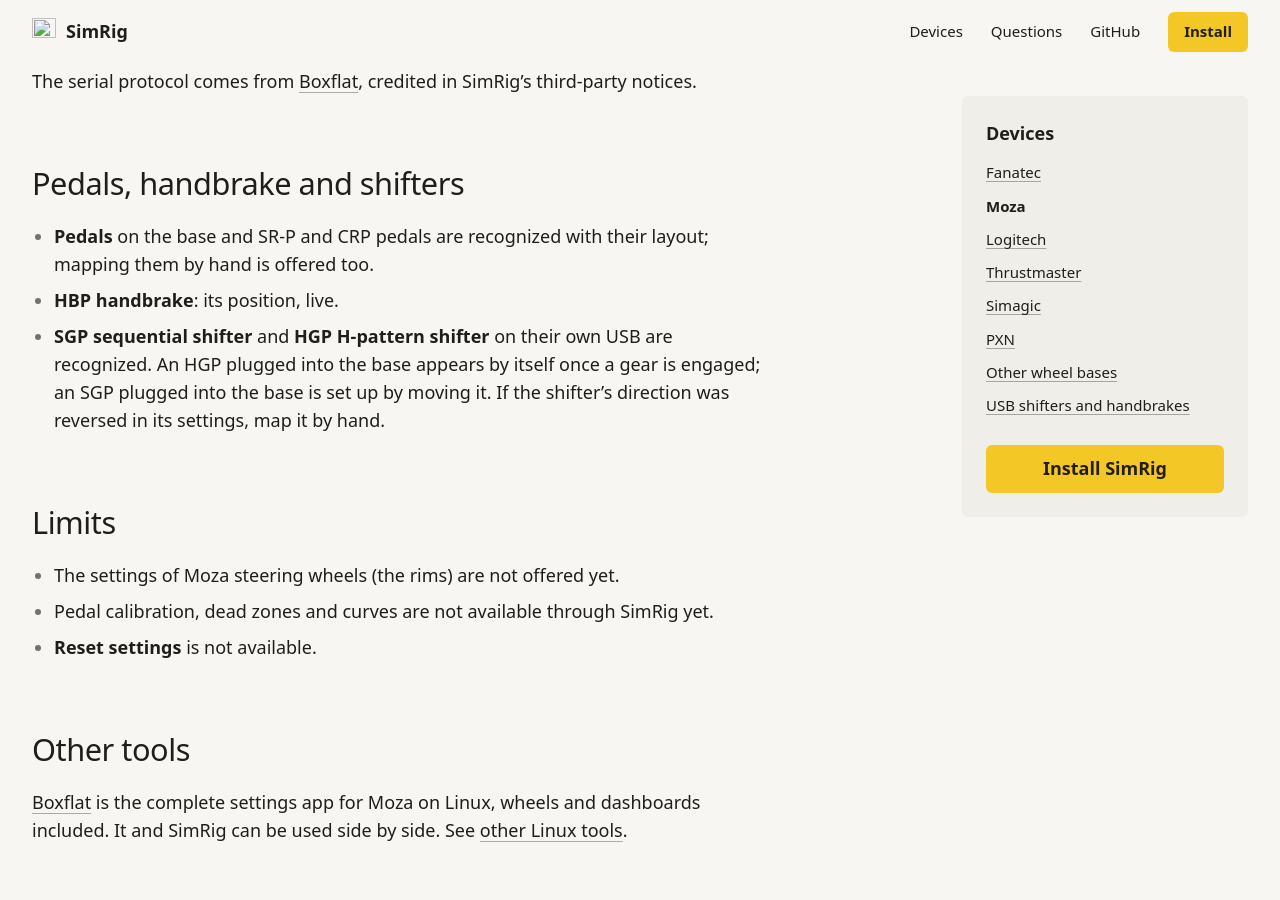
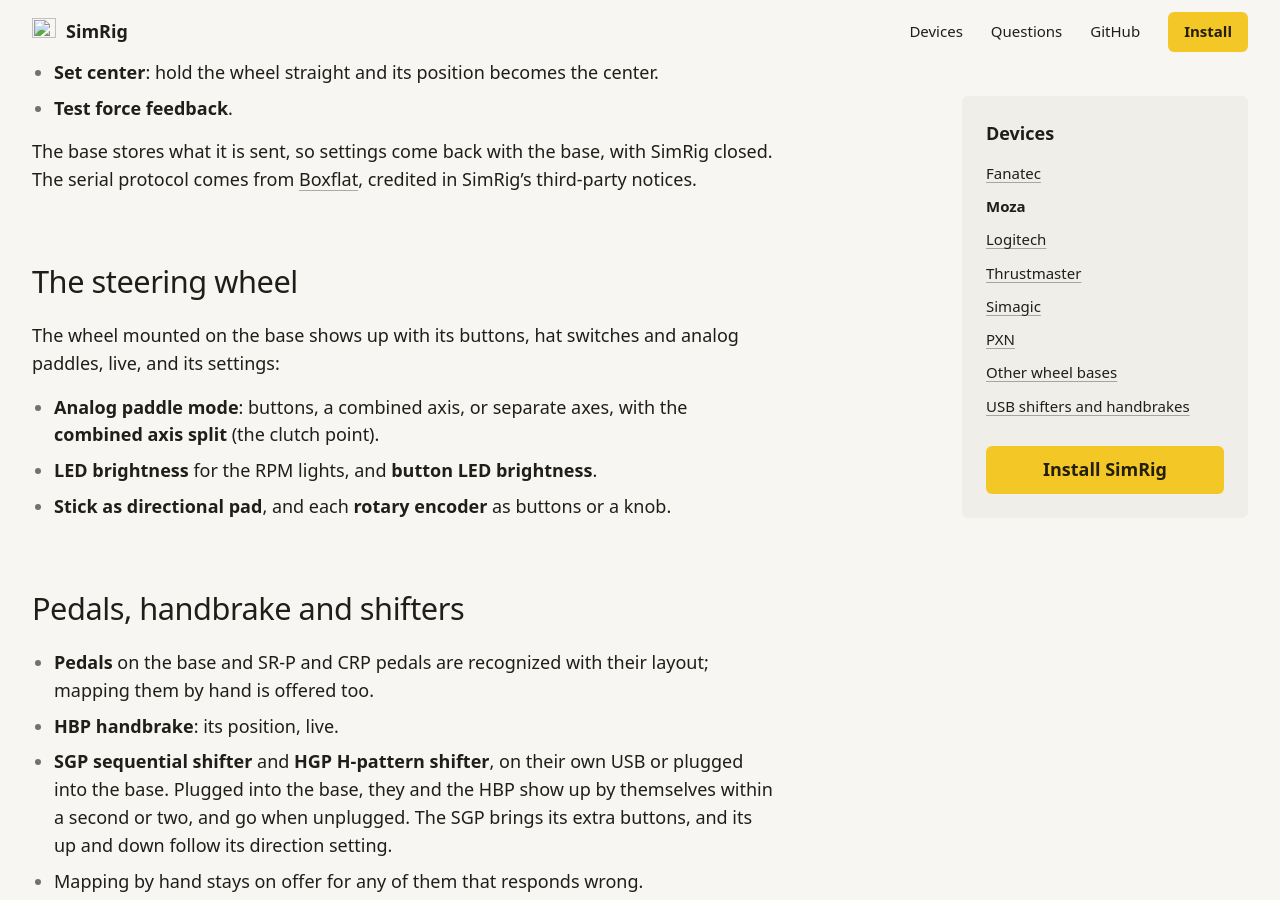
Before and after one commit to Adiakys/SimRig, a Jekyll site: the page built from site/_brands/moza-linux.md, in a window 1280 px wide and 900 px high, scrolled down 1614 px. Built offline with Jekyll 4.4.1, drawn with Linux system fonts in a browser that asks for light colours; some web fonts are replaced; some of the changed text lies outside the part shown.

Commit message:
Site: Moza as of 0.2.0, the steering wheel and the hardware tested

```diff
--- a/site/_brands/moza-linux.md
+++ b/site/_brands/moza-linux.md
@@ -3,16 +3,16 @@
 nav: Moza
 order: 2
 status: partial
-tested: CRP2 pedals (live inputs)
-summary: Wheel bases R3 to R21, SR-P and CRP pedals, HBP handbrake, SGP and HGP shifters
+tested: an R21 Ultra base, a CS Pro steering wheel, CRP2 pedals, an HBP handbrake and an SGP shifter
+summary: Wheel bases R3 to R21 and the steering wheel on them, SR-P and CRP pedals, HBP handbrake, SGP and HGP shifters
 description: >-
   Use a Moza R3, R5, R9, R12, R16 or R21 wheel base on Linux with force feedback and base
-  settings, plus SR-P and CRP pedals, the HBP handbrake and the SGP and HGP shifters. SimRig sets
-  them up and builds the force feedback driver on kernels older than 6.15.
+  settings, the steering wheel on it with its buttons and settings, SR-P and CRP pedals, the HBP
+  handbrake and the SGP and HGP shifters. Tested on an R21 Ultra and a CS Pro wheel.
 lede: >-
-  Moza bases on Linux with their force feedback and settings, next to Moza pedals, handbrake and
-  shifters, in one rig.
-card: { label: "Wheel base", art: [base.svg], driver: "hid-universal-pidff, in Linux from 6.15", tested: "CRP2 pedals" }
+  Moza bases on Linux with their force feedback and settings, the steering wheel on them, and
+  Moza pedals, handbrake and shifters, in one rig.
+card: { label: "Wheel base", art: [base.svg], driver: "hid-universal-pidff, in Linux from 6.15", tested: "R21 Ultra, CS Pro, CRP2, HBP, SGP" }
 ---
 
 ## Models
@@ -20,6 +20,7 @@
 | Type | Models |
 |---|---|
 | Wheel bases | R3, R5, R9, R12, R16, R21 |
+| Steering wheels | The wheel mounted on the base, CS Pro tested |
 | Pedals | Pedals plugged into the base; SR-P and CRP pedals on their own USB |
 | Handbrake | HBP |
 | Shifters | SGP sequential, HGP H-pattern, on their own USB or plugged into the base |
@@ -50,19 +51,29 @@
 serial protocol comes from [Boxflat](https://github.com/Lawstorant/boxflat), credited in
 SimRig's third-party notices.
 
+## The steering wheel
+
+The wheel mounted on the base shows up with its buttons, hat switches and analog paddles, live,
+and its settings:
+
+- **Analog paddle mode**: buttons, a combined axis, or separate axes, with the **combined axis
+  split** (the clutch point).
+- **LED brightness** for the RPM lights, and **button LED brightness**.
+- **Stick as directional pad**, and each **rotary encoder** as buttons or a knob.
+
 ## Pedals, handbrake and shifters
 
 - **Pedals** on the base and SR-P and CRP pedals are recognized with their layout; mapping them
   by hand is offered too.
 - **HBP handbrake**: its position, live.
-- **SGP sequential shifter** and **HGP H-pattern shifter** on their own USB are recognized. An
-  HGP plugged into the base appears by itself once a gear is engaged; an SGP plugged into the
-  base is set up by moving it. If the shifter's direction was reversed in its settings, map it
-  by hand.
+- **SGP sequential shifter** and **HGP H-pattern shifter**, on their own USB or plugged into the
+  base. Plugged into the base, they and the HBP show up by themselves within a second or two, and
+  go when unplugged. The SGP brings its extra buttons, and its up and down follow its direction
+  setting.
+- Mapping by hand stays on offer for any of them that responds wrong.
 
 ## Limits
 
-- The settings of Moza steering wheels (the rims) are not offered yet.
 - Pedal calibration, dead zones and curves are not available through SimRig yet.
 - **Reset settings** is not available.
 
```
Also changed, not shown: site/_data/models.yml (+5 -4 lines), site/alternatives.md (+5 -4 lines).
